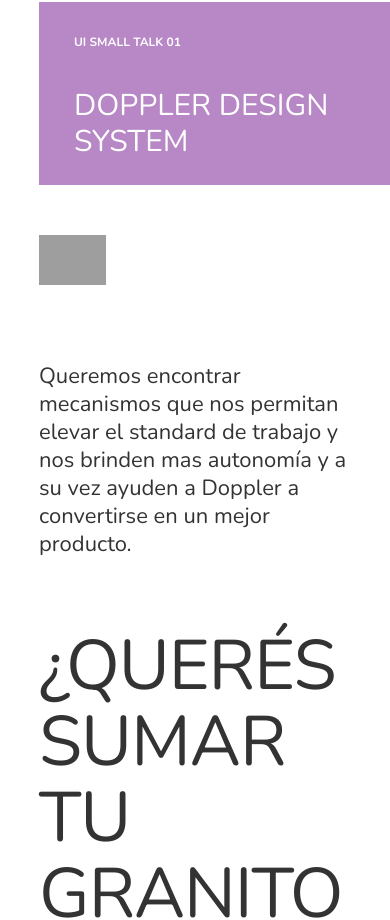
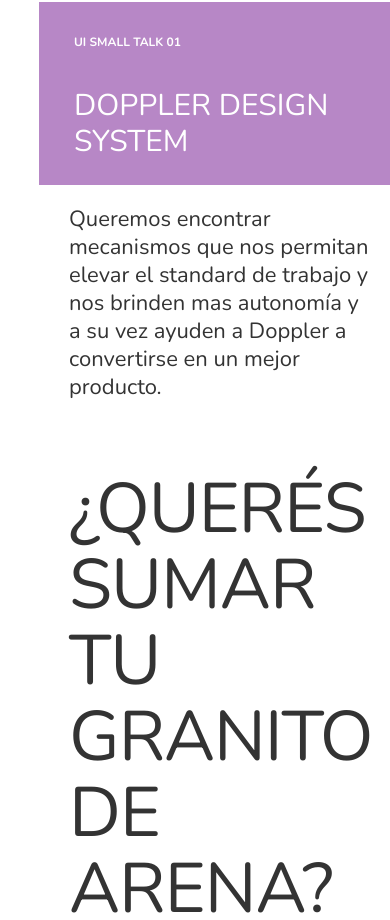
Before and after one commit to FromDoppler/UIChallenge, a plain HTML site: page irodrigues/grid.html in a window 390 px wide. Shown: the part 3608-4528 px from the top of the page. Drawn offline with nearby package versions, Linux system fonts and the light colour scheme; grey boxes are pictures that could not be loaded.

Commit message:
update grid-template-column with porcentage

```diff
--- a/irodrigues/grid.css
+++ b/irodrigues/grid.css
@@ -327,13 +327,11 @@ button:hover{
 /* Footer:BEGIN */
 footer {
 	display: grid;
-	grid-gap: 50px;
-  grid-template-columns: repeat(6, 1fr);
+  grid-template-columns: 30% 70%;
   grid-row: 1fr;
 }
 
 .column-left {
-  grid-column: 4 / 7;
 	justify-self: end;
 	align-self: end;
 }
@@ -343,7 +341,7 @@ footer {
 }
 
 .column-right {
-  grid-column: 1 / 7
+  padding-left: 30px;
 	justify-self: end;
 	align-self: end;
 }
@@ -362,7 +360,8 @@ footer {
   }
 
   .column-left {
-    grid-column: 1 / 2;
+    grid-column: 1;
+    order: 2;
   }
 
   .column-left img {
@@ -370,7 +369,8 @@ footer {
   }
 
   .column-right {
-    grid-column: 1 / 7;
+    grid-column: 1;
+    order: 1;
   }
 
   .column-right h5 {
```
